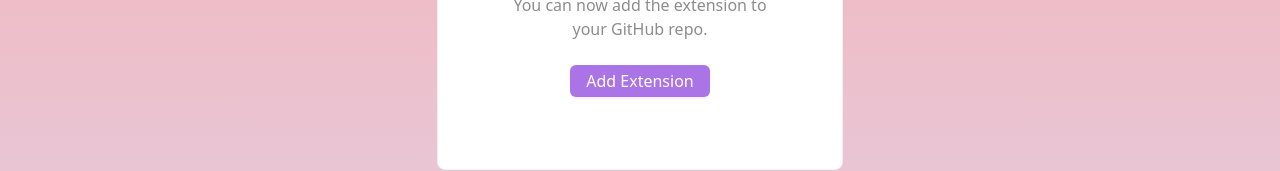
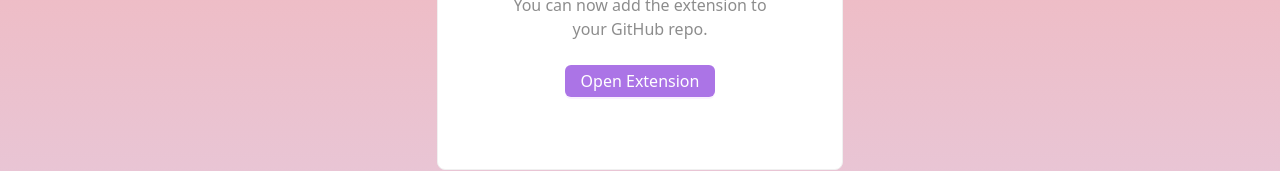
Before and after one commit to ExplainThisPR/explain-this-pr, a React (Create React App) app: page /signup-success in a window 1280 px wide. Shown: the part 381-552 px from the top of the page. Built offline with nearby package versions, Linux system fonts and the light colour scheme.

Commit message:
Add redirect for free users

```diff
--- a/src/components/SignUpModal.tsx
+++ b/src/components/SignUpModal.tsx
@@ -12,6 +12,7 @@ import {
 import { getAuth, GithubAuthProvider, signInWithPopup } from 'firebase/auth';
 import { doc, setDoc } from 'firebase/firestore';
 import React from 'react';
+import { useNavigate } from 'react-router';
 import { db } from '../firebase';
 
 const stripeCheckoutUrls: Record<string, string> = {
@@ -25,6 +26,7 @@ type Props = {
   onClose: () => void;
 };
 export default function SignUpModal({ open, onClose }: Props) {
+  const navigate = useNavigate();
   const pricingTiers = [
     {
       key: 'free',
@@ -51,6 +53,8 @@ export default function SignUpModal({ open, onClose }: Props) {
     const url = stripeCheckoutUrls[planKey];
     if (url) {
       window.location.href = `${url}?prefilled_email=${userEmail}`;
+    } else {
+      navigate('/signup-success');
     }
   };
   const onSignUp = async (planKey: string) => {
--- a/src/pages/Success/Success.tsx
+++ b/src/pages/Success/Success.tsx
@@ -1,8 +1,9 @@
-// Create a page where we show a success message for siging up
 import { Button, Card, Col, Result, Row, Typography } from 'antd';
 import React from 'react';
 
 export default function Success() {
+  const appUrl = 'https://github.com/apps/explain-this-pr';
+
   return (
     <div className="page-container">
       <Typography.Title>Thank you! You're appreciated 🥳</Typography.Title>
@@ -14,8 +15,11 @@ export default function Success() {
               title="You're all set"
               subTitle="You can now add the extension to your GitHub repo."
               extra={
-                <Button type="primary" onClick={() => {}}>
-                  Add Extension
+                <Button
+                  type="primary"
+                  onClick={() => (window.location.href = appUrl)}
+                >
+                  Open Extension
                 </Button>
               }
             />
```
